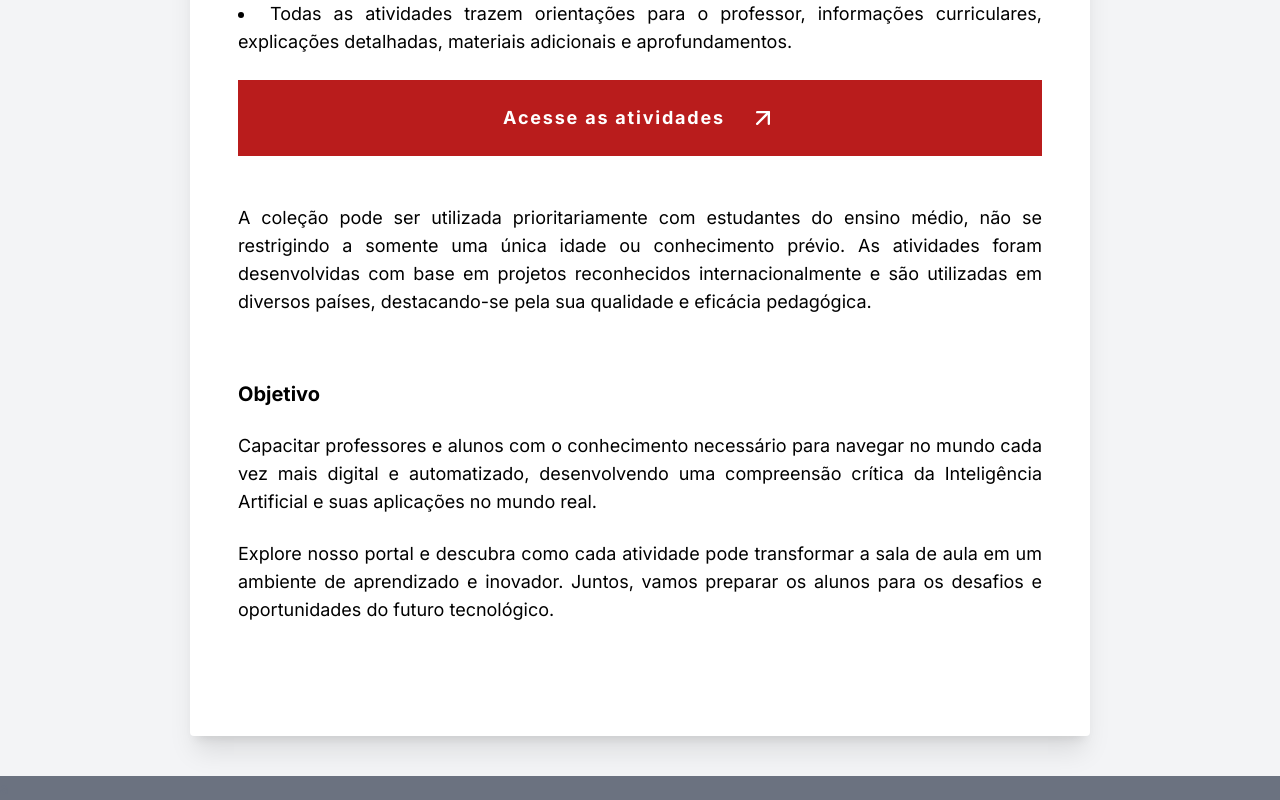
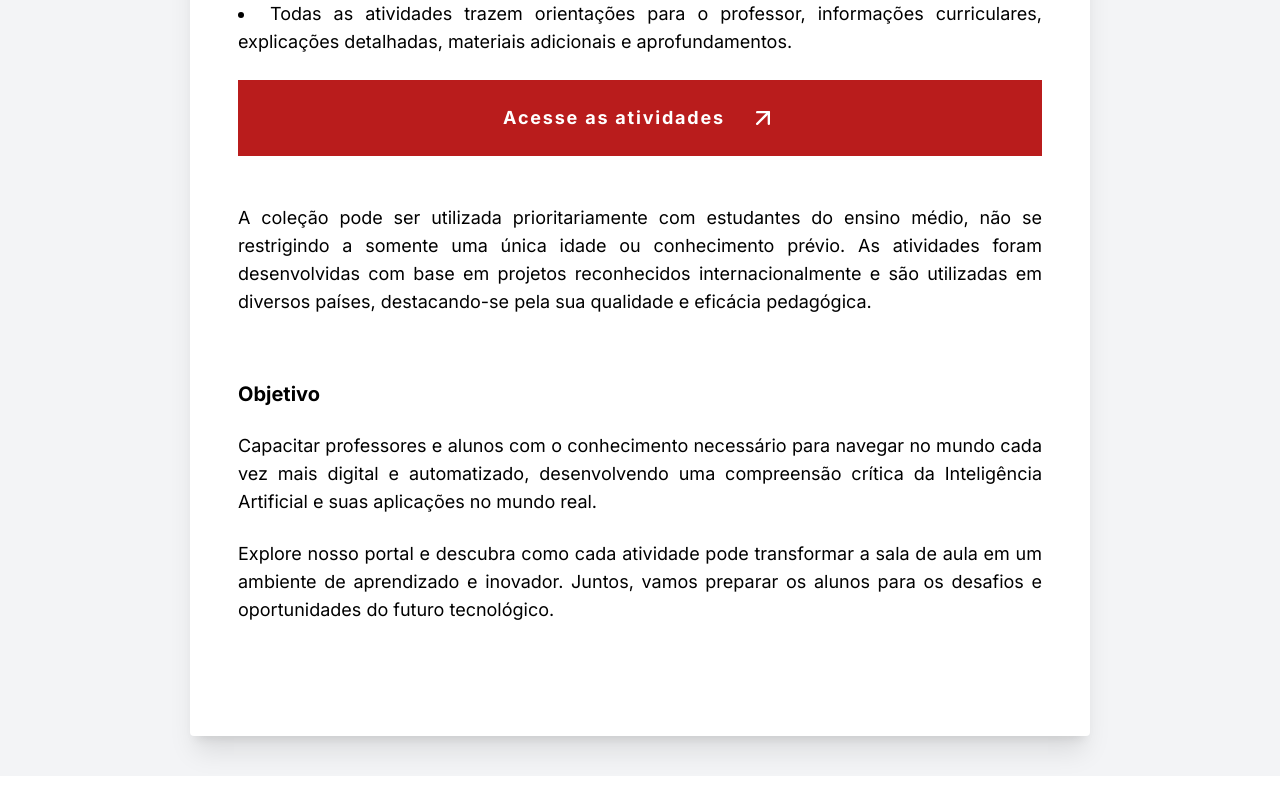
Before and after one commit to matheuscobz/unplugged-activities, a React (Vite) app in the folder frontend/: page / in a window 1280 px wide. Shown: the part 896-1696 px from the top of the page. After the commit the page ends 1672 px from the top, so only its background shows below. Built offline with nearby package versions, Linux system fonts and the light colour scheme.

Commit message:
Alterações na atividade

```diff
--- a/frontend/src/atividades/selecionar-atividade.tsx
+++ b/frontend/src/atividades/selecionar-atividade.tsx
@@ -47,9 +47,9 @@ export function Atividades(){
       </div>
 
       <footer>
-        <div className="flex items-center justify-center bg-black text-white py-6">
+        {/* <div className="flex items-center justify-center bg-black text-white py-6">
           <a href="https://www.flaticon.com/br" title="">Ícones criados por CapVora - Flaticon</a>
-        </div>
+        </div> */}
       </footer>
     </div>
 
--- a/frontend/src/inicio.tsx
+++ b/frontend/src/inicio.tsx
@@ -58,12 +58,6 @@ export function Inicio() {
           </div>
         </div>
       </main>
-
-      <footer>
-        <div className="bg-gray-500">
-          <p className="text-gray-500">a</p>
-        </div>
-      </footer>
     </>
   )
 }
```
